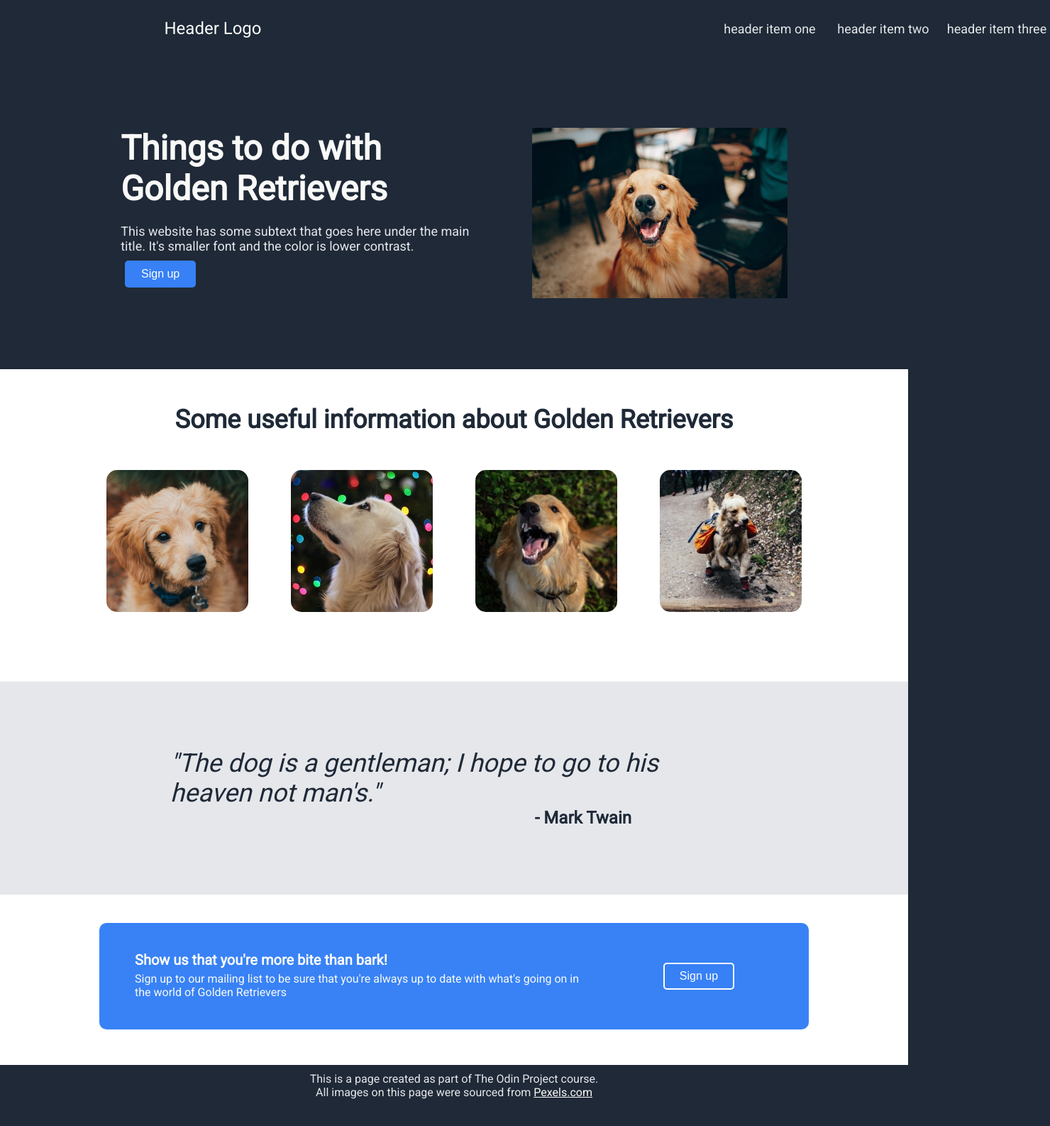
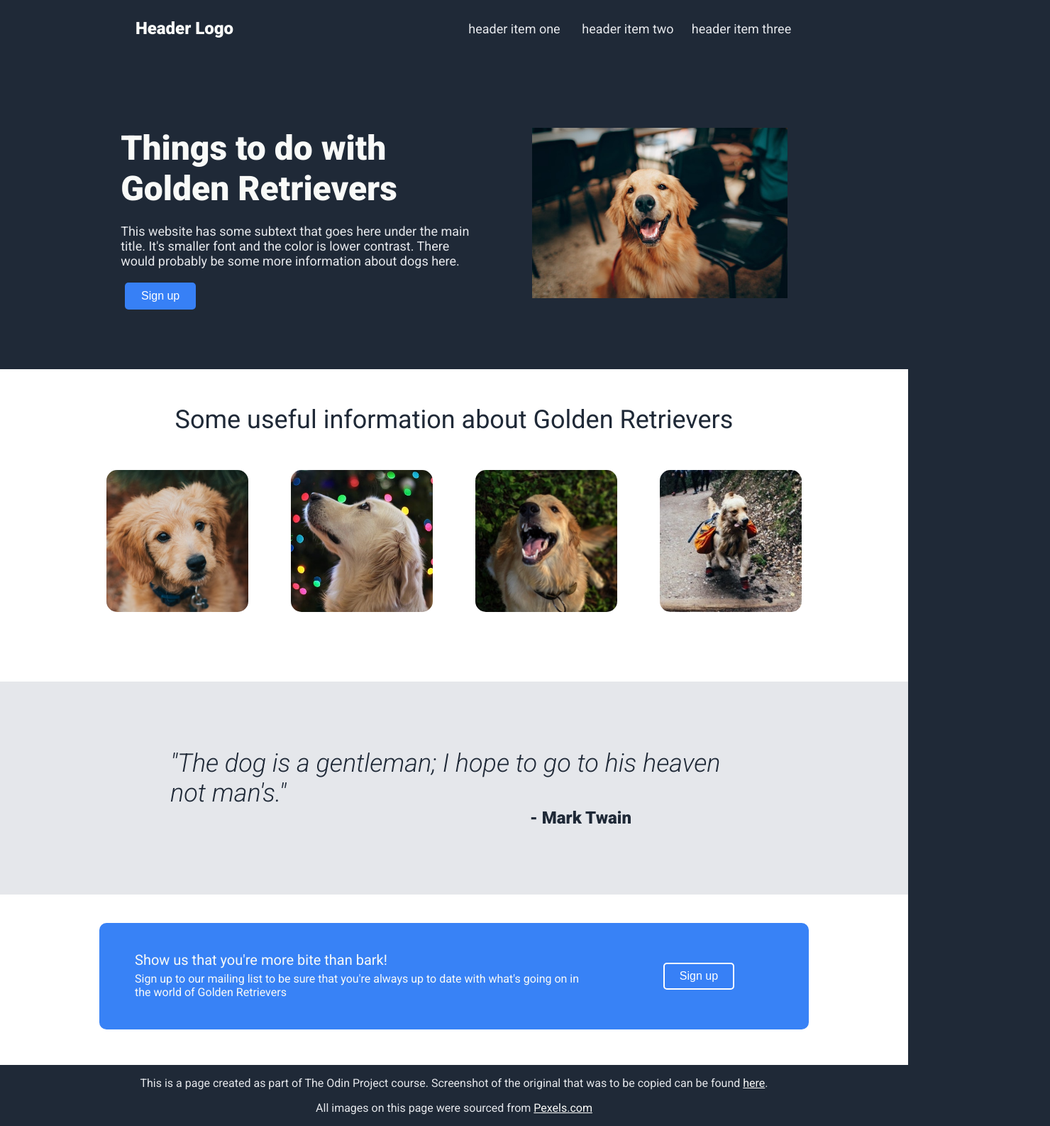
Before and after one commit to mattdsimpson91/landing-page, a plain HTML site: page index.html in a window 1280 px wide. Shown: the whole page at 71% size, 1480 px wide, since content can reach past the window. Drawn offline with Linux system fonts and the light colour scheme.

Commit message:
This is the final version before I push and compare my work to the solution.

```diff
--- a/index.html
+++ b/index.html
@@ -5,7 +5,9 @@
         <meta http-equiv="X-UA-Compatible" content="IE=edge">
         <meta name="viewport" content="width=device-width, initial-scale=1.0">
         <link rel="stylesheet" href="style/style.css">
-    <link rel="stylesheet" href="https://fonts.googleapis.com/css?family=Roboto">
+        <link rel="preconnect" href="https://fonts.googleapis.com">
+        <link rel="preconnect" href="https://fonts.gstatic.com" crossorigin>
+        <link href="https://fonts.googleapis.com/css2?family=Roboto:ital,wght@0,400;0,500;0,900;1,300&display=swap" rel="stylesheet">
         <title>Landing Page</title>
     </head>
     <body>
@@ -21,7 +23,7 @@
             <div class="herotext">
                 <h1>Things to do with Golden Retrievers</h1>
                 <br>
-            This website has some subtext that goes here under the main title. It's smaller font and the color is lower contrast.
+                This website has some subtext that goes here under the main title. It's smaller font and the color is lower contrast. There would probably be some more information about dogs here.
                 <br>
                 <button class="signupbutton">Sign up</button>
             </div>
@@ -52,9 +54,8 @@
             </div>
         </div>
         <footer>
-        This is a page created as part of The Odin Project course.
-        <br>
-        All images on this page were sourced from <a href="pexels.com">Pexels.com</a>
+            <p>This is a page created as part of The Odin Project course. Screenshot of the original that was to be copied can be found <a href="https://cdn.statically.io/gh/TheOdinProject/curriculum/main/foundations/html_css/project/odin-project.png">here</a>.</p>
+            <p>All images on this page were sourced from <a href="pexels.com">Pexels.com</a></p>
         </footer>
     </body>
 </html>
--- a/style/style.css
+++ b/style/style.css
@@ -9,9 +9,9 @@ body {
 
 header {
     display: flex;
+    align-self: center;
     height: 80px;
-    width: 100%;
-    margin: 0 200px;
+    width: 75%;
 }
 
 .headerlogo {
@@ -23,6 +23,7 @@ header {
     width: 200px;
     color: #F9FAF8;
     font-size: 24px;
+    font-weight: 900;
 }
 
 .headergroup {
@@ -62,7 +63,7 @@ header {
 .herotext h1 {
     color: #F9FAF8;
     font-size: 48px;
-    font-weight: 800;
+    font-weight: 900;
     margin: 0 0;
 }
 
@@ -81,7 +82,7 @@ header {
     color: #FFF;
     background-color: #3780f6;
     border-style: none;
-    margin: 10px 6px;
+    margin: 20px 6px 10px 6px;
     text-decoration: none;
     font-size: 16px;
     border-radius: 5px;
@@ -108,7 +109,7 @@ header {
 .main h2 {
     color: #1f2937;
     font-size: 36px;
-    font-weight: 800;
+    font-weight: 400;
     text-align: center;
 }
 
@@ -187,7 +188,7 @@ header {
     color: #F9FAF8;
     margin: auto 50px;
     font-size: 16px;
-    font-weight: 500;/*This needs fixing to be a lighter weight as well as quote*/
+    font-weight: 300;/*This needs fixing to be a lighter weight as well as quote*/
 }
 
 .signuptext p {
@@ -195,18 +196,17 @@ header {
 }
 
 .biteparagraph {
-    font-weight:800;
+    font-weight:400;
     margin: 0 0 5px 5px;
     padding-bottom: 5px;
     font-size: 20px;
 }
 
 footer {
-    height: 60px;
+    height: auto;
     width: 100%;
     background-color: #1F2937;
     color: #E5E7EB;
-    padding-top: 10px;
     margin-top: auto;
     text-align: center;
 }
```
Lines whose indentation alone changed are shown as unchanged.
